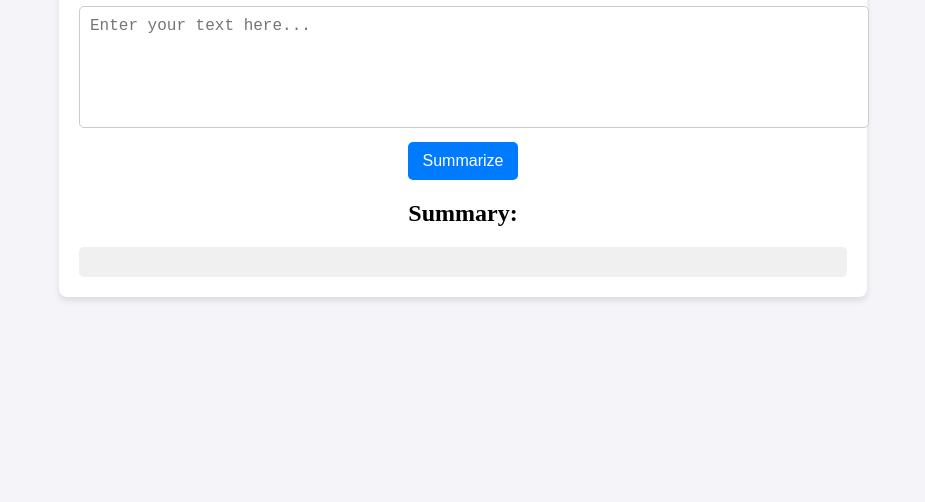
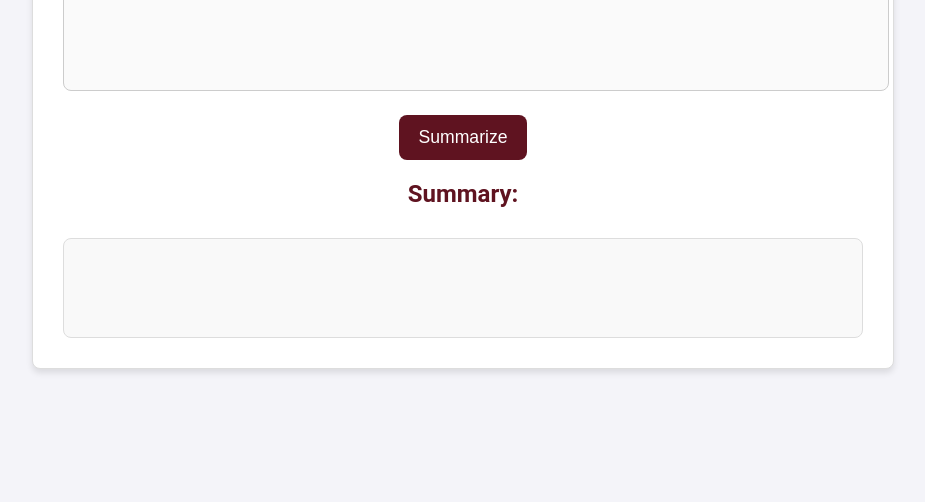
Before and after one commit to creepahh/vault-components, a plain HTML site: page frontend/index.html in a window 1280 px wide. Shown: the part 298-800 px from the top of the page, without its empty margins (177-1102 px from the left). Drawn offline with Linux system fonts and the light colour scheme.

Commit message:
change colors

```diff
--- a/frontend/style.css
+++ b/frontend/style.css
@@ -1,5 +1,6 @@
+
 body {
-    font-family: 'Times New Roman', Times, serif, sans-serif;
+  font-family: 'Roboto', sans-serif;
   margin: 0;
   padding: 0;
   display: flex;
@@ -9,45 +10,70 @@ body {
   background-color: #f4f4f9;
 }
 
+
 .container {
   text-align: center;
-    width: 60%;
+  width: 80%;
   max-width: 800px;
-    padding: 20px;
+  padding: 30px;
   background: white;
   box-shadow: 0 4px 6px rgba(0, 0, 0, 0.1);
   border-radius: 8px;
+  border: 1px solid #ddd;
 }
+
+
+h1 {
+  color: #5f1320;
+  font-size: 2rem;
+  margin-bottom: 20px;
+}
+
 
 textarea {
   width: 100%;
-    height: 100px;
-    margin-bottom: 10px;
-    padding: 10px;
+  height: 120px;
+  margin-bottom: 20px;
+  padding: 12px;
   font-size: 1rem;
   border: 1px solid #ccc;
-    border-radius: 5px;
+  border-radius: 8px;
   resize: none;
+  background-color: #fafafa; /
 }
 
+/* Button styling */
 button {
-    background-color: #007bff;
+  background-color: #5f1320;
   color: white;
-    padding: 10px 15px;
+  padding: 12px 20px;
   border: none;
-    border-radius: 5px;
-    font-size: 1rem;
+  border-radius: 8px;
+  font-size: 1.1rem;
   cursor: pointer;
+  transition: background-color 0.3s ease;
 }
 
 button:hover {
-    background-color: #0056b3;
+  background-color: #c55e7d;
 }
 
+
 #summaryResult {
+  margin-top: 30px;
+  font-size: 1.2rem;
+  background-color: #f9f9f9;
+  padding: 20px;
+  border-radius: 8px;
+  border: 1px solid #ddd;
+  color: #333;
+  min-height: 100px;
+  box-sizing: border-box;
+}
+
+
+h2 {
+  color: #5f1320;
+  font-size: 1.5rem;
   margin-top: 20px;
-    font-size: 1.2rem;
-    background: #f0f0f0;
-    padding: 15px;
-    border-radius: 5px;
 }
```
Lines whose indentation alone changed are shown as unchanged.
